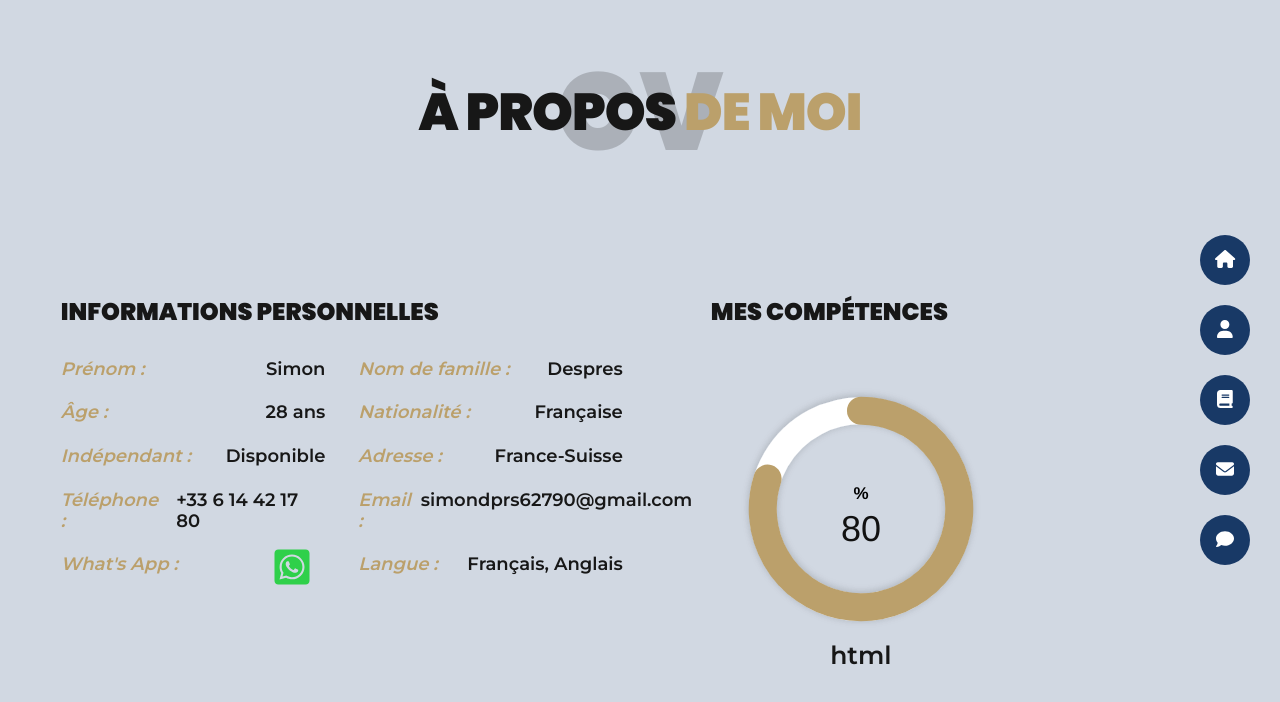
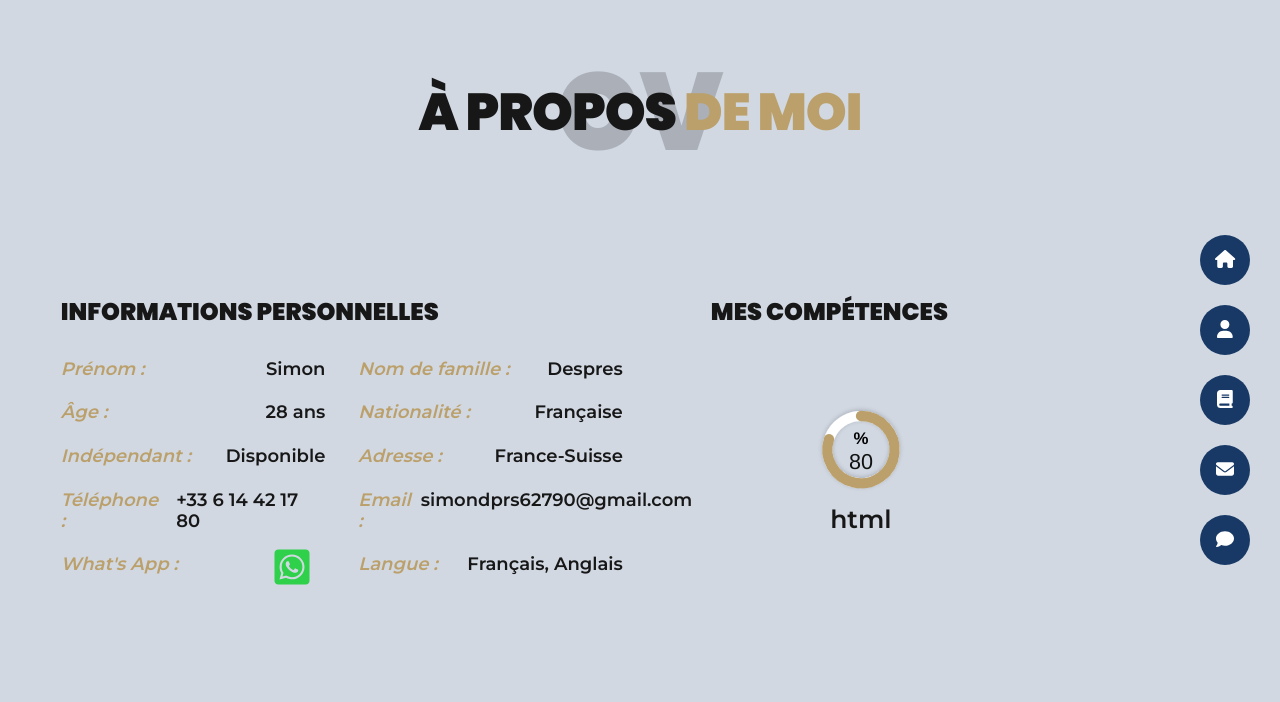
Before and after one commit to PilcodeurDev/my-visual-impact, a Next.js app: page /about in a window 1280 px wide. Shown: the top 702 px of the page. Built offline with nearby package versions, Linux system fonts and the light colour scheme.

Commit message:
adjust the size

```diff
--- a/src/app/about/about.module.sass
+++ b/src/app/about/about.module.sass
@@ -71,4 +71,4 @@
   .textPannel
     font-size: 25px
     position: absolute
-    top: 93%
+    top: 80%
--- a/src/components/gauge-bar/gauge-bar.js
+++ b/src/components/gauge-bar/gauge-bar.js
@@ -21,7 +21,7 @@ function GaugeBar() {
         radialBar: {
           hollow: {
             margin: 0,
-            size: '60%',
+            size: '58%',
             image: undefined,
             imageOffsetX: 0,
             imageOffsetY: 0,
@@ -51,7 +51,7 @@ function GaugeBar() {
               offsetY: -10,
               show: true,
               color: 'black',
-              fontSize: '17px'
+              fontSize: '28px'
             },
             value: {
               formatter: function (val) {
--- a/src/components/gauge-bar/gauge-bar.module.sass
+++ b/src/components/gauge-bar/gauge-bar.module.sass
@@ -1,4 +1,5 @@
 @import '../../styles/utils/colors'
 
 .gauge
-  padding-bottom: -20px
+  transform-origin: center
+  transform: scale(0.6)
```
